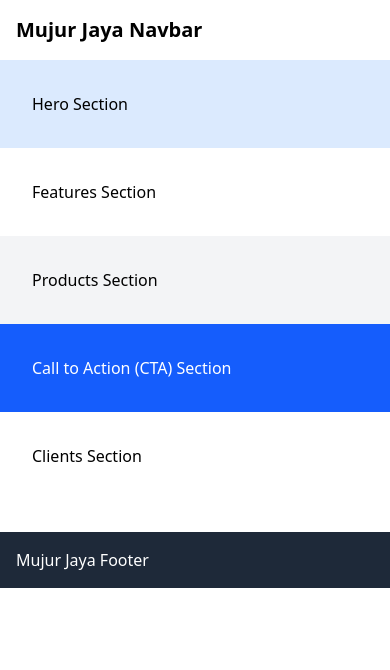
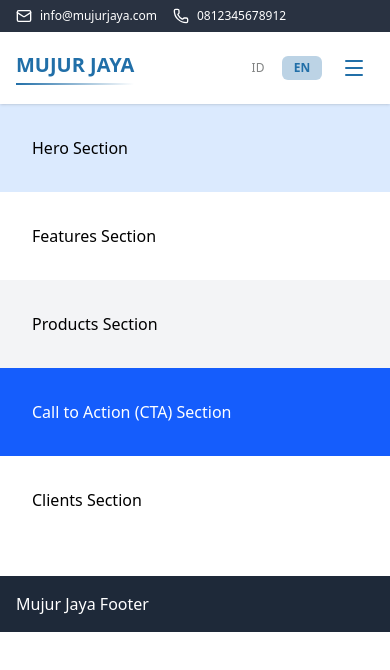
Before and after one commit to kikiexe/mujurjaya, a Next.js app: page / in a window 390 px wide. Shown: the top 670 px of the page. Built offline with nearby package versions, Linux system fonts and the light colour scheme.

Commit message:
Add Navbar component with responsive design and language switcher

```diff
--- a/app/components/layout/Navbar.tsx
+++ b/app/components/layout/Navbar.tsx
@@ -1,9 +1,218 @@
+"use client";
+
+import Link from 'next/link';
+import { Mail, Phone, Menu, X } from 'lucide-react';
+import { useState } from 'react';
+
 export default function Navbar() {
+  const [activeLang, setActiveLang] = useState('EN');
+  const [mobileMenuOpen, setMobileMenuOpen] = useState(false);
+
+  const toggleMobileMenu = () => {
+    setMobileMenuOpen(!mobileMenuOpen);
+  };
+
   return (
-    <header className="bg-white shadow-md p-4">
-      <nav>
-        <p className="text-xl font-bold">Mujur Jaya Navbar</p>
-      </nav>
-    </header>
+    <>
+      {/* Top Bar - Tetap ditampilkan di semua device */}
+      <div className="bg-[#293241] text-white text-xs sm:text-sm py-2 px-4">
+        <div className="container mx-auto flex justify-start items-center gap-4 sm:gap-6">
+          <a href="mailto:info@mujurjaya.com" className="flex items-center gap-2 hover:text-gray-300">
+            <Mail size={16} />
+            <span>info@mujurjaya.com</span>
+          </a>
+          <div className="flex items-center gap-2">
+            <Phone size={16} />
+            <span>0812345678912</span>
+          </div>
+        </div>
+      </div>
+
+      {/* Main Header */}
+      <header className="bg-white sticky top-0 z-50 shadow-sm">
+        <div className="container mx-auto flex justify-between items-center p-4">
+
+          {/* Logo */}
+          <div className="text-xl md:text-2xl font-bold text-[#216FA8]">
+            <Link href="/" className="relative group pb-1.5 inline-block">
+              MUJUR JAYA
+
+              <span className="absolute bottom-0 left-0 w-full h-0.5 bg-gradient-to-r from-[#216FA8] to-white/0
+                               transition-opacity duration-300 ease-out
+                               group-hover:opacity-0"></span>
+
+              <span className="absolute bottom-0 left-0 w-full h-0.5 bg-gradient-to-r from-[#216FA8] to-white/0
+                               scale-x-0 origin-right transition-transform duration-300 ease-out
+                               group-hover:scale-x-100"></span>
+            </Link>
+          </div>
+
+          {/* Desktop Navigation */}
+          <div className="hidden md:flex items-center gap-8 lg:gap-16">
+            <nav>
+              <ul className="flex space-x-6 lg:space-x-8 text-base">
+                <li>
+                  <div className="inline-block">
+                    <Link href="/" className="font-bold text-[#216FA8]">
+                      Home
+                    </Link>
+                    <div className="h-0.5 bg-gradient-to-r from-[#216FA8] to-white/0"></div>
+                  </div>
+                </li>
+
+                <li>
+                  <a href="/about" className="relative group font-bold pb-1.5 text-[#828484] hover:text-[#216FA8] transition-colors duration-300 ease-out">
+                    About
+                    <span className="absolute bottom-0 left-0 w-full h-0.5 bg-gradient-to-r from-[#216FA8] to-white/0 scale-x-0 origin-right transition-transform duration-300 ease-out group-hover:scale-x-100"></span>
+                  </a>
+                </li>
+                <li>
+                  <a href="/product" className="relative group font-bold pb-1.5 text-[#828484] hover:text-[#216FA8] transition-colors duration-300 ease-out">
+                    Product
+                    <span className="absolute bottom-0 left-0 w-full h-0.5 bg-gradient-to-r from-[#216FA8] to-white/0 scale-x-0 origin-right transition-transform duration-300 ease-out group-hover:scale-x-100"></span>
+                  </a>
+                </li>
+                <li>
+                  <a href="/contact" className="relative group font-bold pb-1.5 text-[#828484] hover:text-[#216FA8] transition-colors duration-300 ease-out">
+                    Contact
+                    <span className="absolute bottom-0 left-0 w-full h-0.5 bg-gradient-to-r from-[#216FA8] to-white/0 scale-x-0 origin-right transition-transform duration-300 ease-out group-hover:scale-x-100"></span>
+                  </a>
+                </li>
+              </ul>
+            </nav>
+
+            {/* Language Switcher */}
+            <div className="relative flex items-center gap-2 text-sm font-medium">
+              <span
+                className={`absolute top-0 h-full w-12 rounded-md bg-[#216FA8]/30 transition-transform duration-300 ease-in-out ${
+                  activeLang === 'EN' ? 'translate-x-[calc(100%+0.5rem)]' : 'translate-x-0'
+                }`}
+                aria-hidden="true"
+              />
+
+              <button
+                onClick={() => setActiveLang('ID')}
+                className={`relative z-10 w-12 px-3 py-1.5 rounded-md transition-colors duration-300 ${
+                  activeLang === 'ID'
+                  ? 'text-[#216FA8] font-bold'
+                  : 'text-[#828484] hover:bg-gray-200/50'
+                }`}
+              >
+                ID
+              </button>
+
+              <button
+                onClick={() => setActiveLang('EN')}
+                className={`relative z-10 w-12 px-3 py-1.5 rounded-md transition-colors duration-300 ${
+                  activeLang === 'EN'
+                  ? 'text-[#216FA8] font-bold'
+                  : 'text-[#828484] hover:bg-gray-200/50'
+                }`}
+              >
+                EN
+              </button>
+            </div>
+          </div>
+
+          {/* Mobile Menu Button & Language Switcher */}
+          <div className="flex md:hidden items-center gap-3">
+            {/* Mobile Language Switcher */}
+            <div className="relative flex items-center gap-1 text-xs font-medium">
+              <span
+                className={`absolute top-0 h-full w-10 rounded-md bg-[#216FA8]/30 transition-transform duration-300 ease-in-out ${
+                  activeLang === 'EN' ? 'translate-x-[calc(100%+0.25rem)]' : 'translate-x-0'
+                }`}
+                aria-hidden="true"
+              />
+
+              <button
+                onClick={() => setActiveLang('ID')}
+                className={`relative z-10 w-10 px-2 py-1 rounded-md transition-colors duration-300 ${
+                  activeLang === 'ID'
+                  ? 'text-[#216FA8] font-bold'
+                  : 'text-[#828484]'
+                }`}
+              >
+                ID
+              </button>
+
+              <button
+                onClick={() => setActiveLang('EN')}
+                className={`relative z-10 w-10 px-2 py-1 rounded-md transition-colors duration-300 ${
+                  activeLang === 'EN'
+                  ? 'text-[#216FA8] font-bold'
+                  : 'text-[#828484]'
+                }`}
+              >
+                EN
+              </button>
+            </div>
+
+            {/* Hamburger Button */}
+            <button
+              onClick={toggleMobileMenu}
+              className="text-[#216FA8] p-2 hover:bg-gray-100 rounded-md transition-colors"
+              aria-label="Toggle menu"
+            >
+              {mobileMenuOpen ? <X size={24} /> : <Menu size={24} />}
+            </button>
+          </div>
+        </div>
+
+        {/* Mobile Menu */}
+        <div
+          className={`md:hidden overflow-hidden transition-all duration-300 ease-in-out ${
+            mobileMenuOpen ? 'max-h-96 opacity-100' : 'max-h-0 opacity-0'
+          }`}
+        >
+          <nav className="container mx-auto px-4 pb-4">
+            <ul className="flex flex-col space-y-1">
+              <li>
+                <div className="inline-block w-full">
+                  <Link
+                    href="/"
+                    className="block py-2 px-4 font-bold text-[#216FA8]"
+                    onClick={() => setMobileMenuOpen(false)}
+                  >
+                    Home
+                  </Link>
+                  <div className="h-0.5 bg-gradient-to-r from-[#216FA8] to-white/0"></div>
+                </div>
+              </li>
+              <li>
+                <a
+                  href="/about"
+                  className="relative group inline-block w-full py-2 px-4 font-bold text-[#828484] hover:text-[#216FA8] transition-colors duration-300 ease-out"
+                  onClick={() => setMobileMenuOpen(false)}
+                >
+                  About
+                  <span className="absolute bottom-0 left-4 right-4 h-0.5 bg-gradient-to-r from-[#216FA8] to-white/0 scale-x-0 origin-right transition-transform duration-300 ease-out group-hover:scale-x-100"></span>
+                </a>
+              </li>
+              <li>
+                <a
+                  href="/product"
+                  className="relative group inline-block w-full py-2 px-4 font-bold text-[#828484] hover:text-[#216FA8] transition-colors duration-300 ease-out"
+                  onClick={() => setMobileMenuOpen(false)}
+                >
+                  Product
+                  <span className="absolute bottom-0 left-4 right-4 h-0.5 bg-gradient-to-r from-[#216FA8] to-white/0 scale-x-0 origin-right transition-transform duration-300 ease-out group-hover:scale-x-100"></span>
+                </a>
+              </li>
+              <li>
+                <a
+                  href="/contact"
+                  className="relative group inline-block w-full py-2 px-4 font-bold text-[#828484] hover:text-[#216FA8] transition-colors duration-300 ease-out"
+                  onClick={() => setMobileMenuOpen(false)}
+                >
+                  Contact
+                  <span className="absolute bottom-0 left-4 right-4 h-0.5 bg-gradient-to-r from-[#216FA8] to-white/0 scale-x-0 origin-right transition-transform duration-300 ease-out group-hover:scale-x-100"></span>
+                </a>
+              </li>
+            </ul>
+          </nav>
+        </div>
+      </header>
+    </>
   );
 }
--- a/app/layout.tsx
+++ b/app/layout.tsx
@@ -1,21 +1,19 @@
 // app/layout.tsx
 
 import type { Metadata } from "next";
-import { Geist, Geist_Mono } from "next/font/google";
+import { Poppins } from "next/font/google";
 // @ts-expect-error: TS cannot find module/type declarations for side-effect CSS import in some setups
-import "@/globals.css";
+import "./globals.css";
 
 import Navbar from '@/components/layout/Navbar';
 import Footer from '@/components/layout/Footer';
 
-const geistSans = Geist({
-  variable: "--font-geist-sans",
+// Konfigurasi font Poppins
+const poppins = Poppins({
+  weight: ['400', '500', '600', '700'], // Pilih ketebalan font yang dibutuhkan
   subsets: ["latin"],
-});
-
-const geistMono = Geist_Mono({
-  variable: "--font-geist-mono",
-  subsets: ["latin"],
+  variable: "--font-poppins", // Membuat CSS variable untuk font
+  display: 'swap',
 });
 
 export const metadata: Metadata = {
@@ -31,11 +29,11 @@ export default function RootLayout({
   return (
     <html lang="en">
       <body
-        className={`${geistSans.variable} ${geistMono.variable} antialiased`}
+        className={`${poppins.variable} font-sans antialiased`}
       >
-        <Navbar /> {/* <-- Tambahkan Navbar di sini */}
-        {children} {/* <-- Ini adalah isi dari setiap halaman (page.tsx) */}
-        <Footer /> {/* <-- Tambahkan Footer di sini */}
+        <Navbar />
+        {children}
+        <Footer />
       </body>
     </html>
   );
--- a/package.json
+++ b/package.json
@@ -10,6 +10,7 @@
   },
   "dependencies": {
     "@supabase/supabase-js": "^2.75.0",
+    "lucide-react": "^0.552.0",
     "next": "15.5.4",
     "react": "19.1.0",
     "react-dom": "19.1.0"
```
Also changed, not shown: 1 other file (tests, documents, lock files or other folders).
